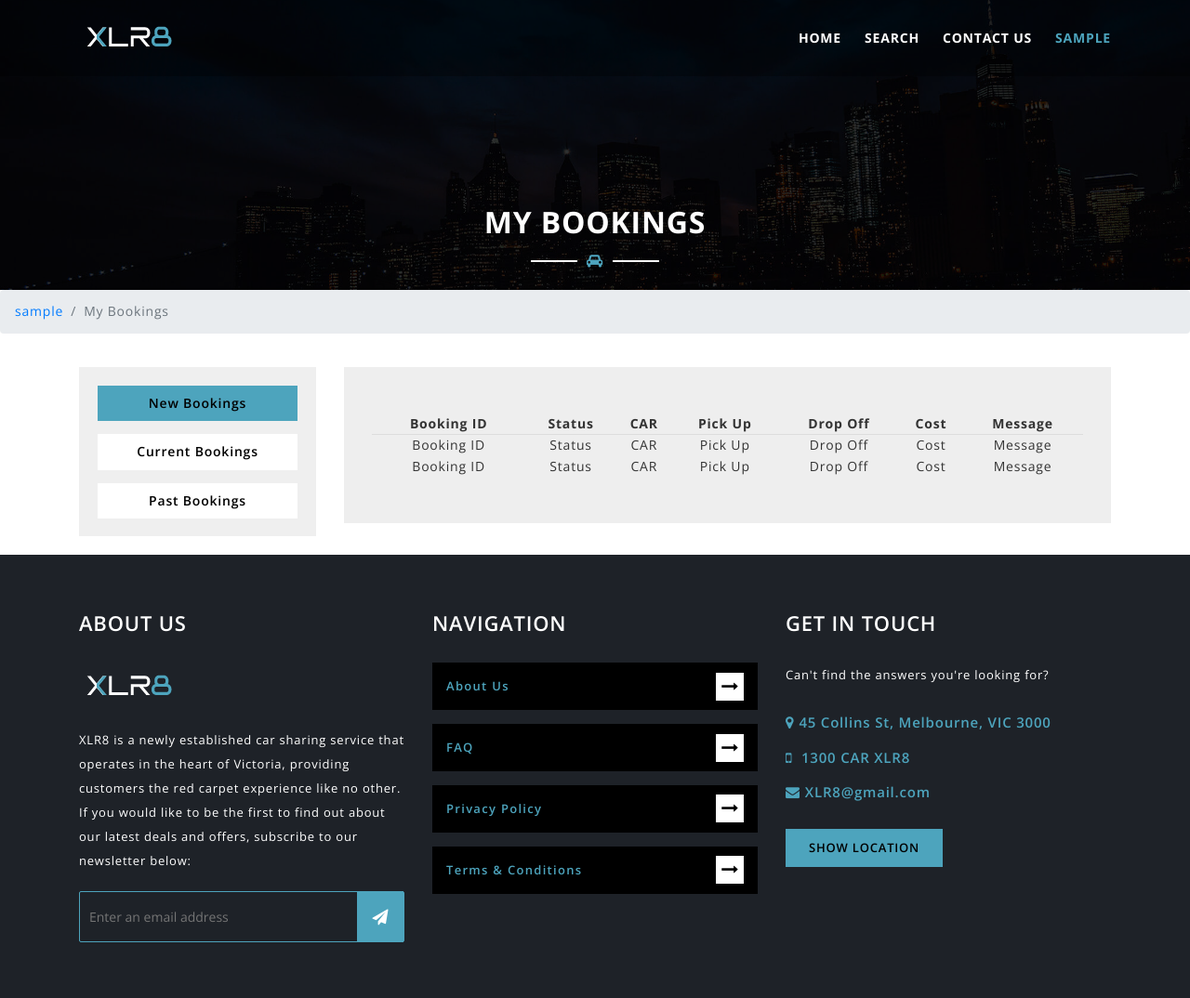
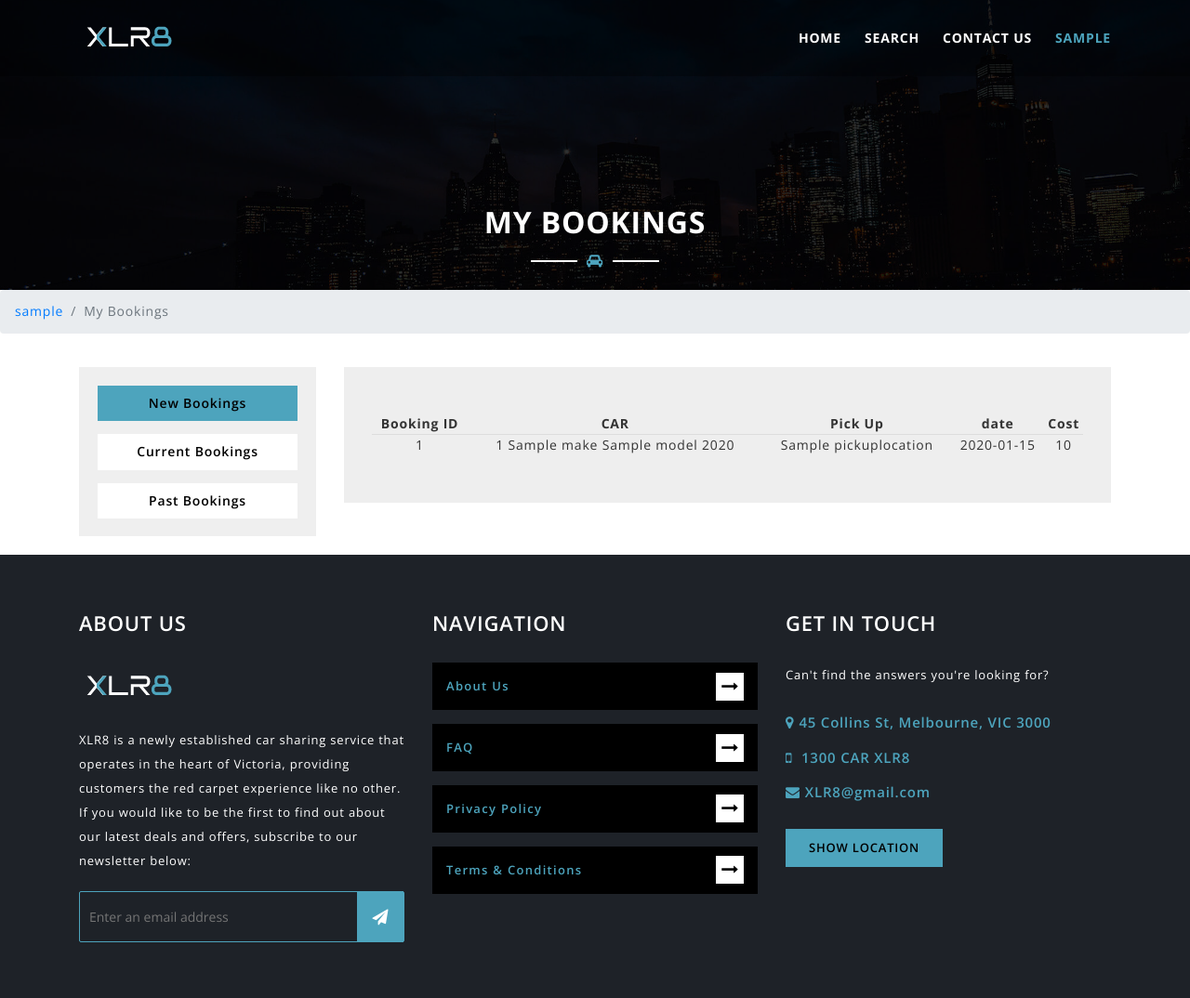
Before and after one commit to Shehan-Wences/XLR8, a CodeIgniter app: the page made by application/views/carshare_bookings.php in a window 1280 px wide. Shown: the whole page at 93% size. Run offline with CodeIgniter, Linux system fonts and the light colour scheme; the template is opened without the code that fills it: most values are stand-ins (such as "Sample title", 1, 10 or a date in 2020); some libraries are stand-ins or nearby versions.

Commit message:
view bookings model and controller

```diff
--- a/application/controllers/Welcome.php
+++ b/application/controllers/Welcome.php
@@ -825,6 +825,7 @@ class Welcome extends CI_Controller {
 		$data = array();
 
 		$this->load->model('carshare_model');
+
 		if($this->session->userdata('logged_in')){
 			$session_array_used = $this->session->userdata('logged_in');
 			$data['username'] = $session_array_used['Fname'].' '.$session_array_used['Lname'];
@@ -832,6 +833,9 @@ class Welcome extends CI_Controller {
 		}else{
 			redirect(base_url('/eror404'), 'refresh');
 		}
+		$data['newbookings'] = $this->carshare_model->getbookings();
+
+		//print_r($data['newbookings']);
 
 		$this->load->view('carshare_bookings', $data);
 
--- a/application/views/carshare_bookings.php
+++ b/application/views/carshare_bookings.php
@@ -73,32 +73,29 @@ $this->load->view('inc/header', $data);
                                                     <table style="width: 100%;">
 													  <tr style="width: 100%; border-bottom: 1px solid #ddd;">
 														<th>Booking ID</th>
-														<th>Status</th>
+
 														<th>CAR</th>
 														<th>Pick Up</th>
-														<th>Drop Off</th>
+														<th>date</th>
+														<!-- <th>Drop Off</th> -->
+														<!-- <th>date</th>-->
 														<th>Cost</th>
-														<th>Message</th>
+														<!-- <th>Message</th>-->
 													  </tr>
+													 <?php foreach($newbookings as $key=>$new){?>
+														<tr>
+															<td><?php echo $new->bookingid; ?></td>
 
-													  <tr>
-														<td>Booking ID</td>
-														<td>Status</td>
-														<td>CAR</td>
-														<td>Pick Up</td>
-														<td>Drop Off</td>
-														<td>Cost</td>
-														<td>Message</td>
-													  </tr>
-													  <tr>
-														<td>Booking ID</td>
-														<td>Status</td>
-														<td>CAR</td>
-														<td>Pick Up</td>
-														<td>Drop Off</td>
-														<td>Cost</td>
-														<td>Message</td>
-													  </tr>
+															<td><?php echo $new->carid; ?> <?php echo $new->make; ?> <?php echo $new->model; ?> <?php echo $new->year;?></td>
+															<td><?php echo $new->pickuplocation; ?></td>
+															<td><?php echo $new->pickupdate; ?></td>
+															<!--<td><?php echo $new->dropofflocation; ?></td>-->
+															<!--<td><?php echo $new->dropoffdate; ?></td>-->
+															<td><?php echo $new->cost; ?></td>
+															<!--<td><?php echo $new->message; ?>Message</td>-->
+														</tr>
+													<?php } ?>
+
 
 													</table>
                                                 </div>
```
Also changed, not shown: application/models/Carshare_model.php (+35 -0 lines), application/models/carshare_model.php (+35 -0 lines).
